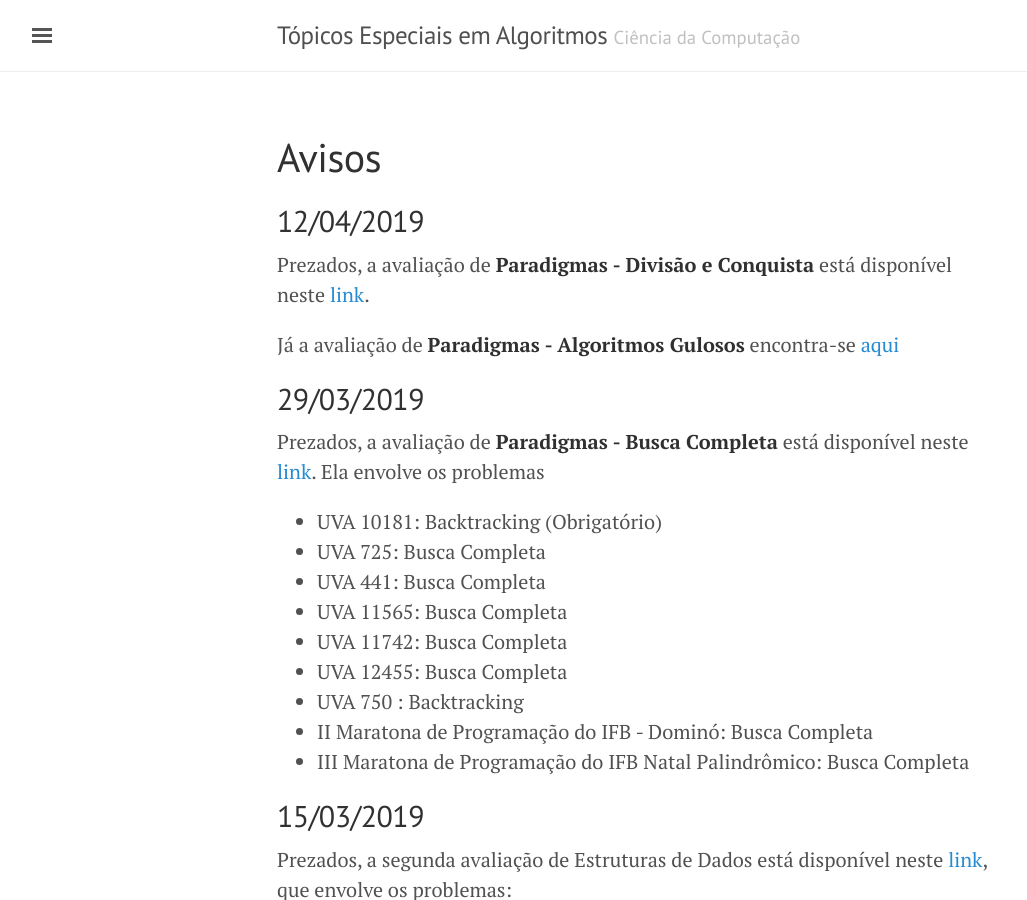
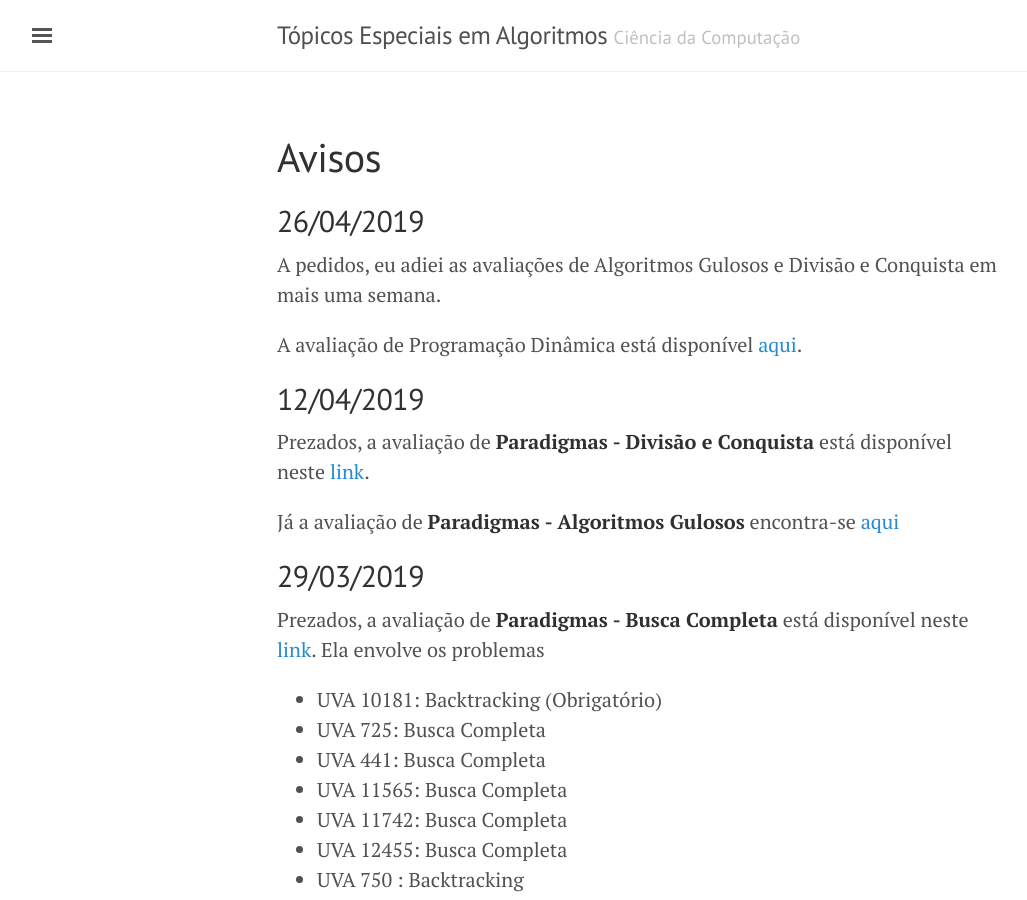
Before and after one commit to danielsaad/TEA-BCC-IFB, a Jekyll site: the page built from index.md, in a window 1280 px wide and 900 px high. Shown: the whole window, without its empty margins (3-1030 px from the left). Built offline with Jekyll 4.4.1, drawn with Linux system fonts in a browser that asks for light colours.

Commit message:
Adicionando contest de PD

```diff
--- a/index.md
+++ b/index.md
@@ -4,6 +4,12 @@ title: Home
 ---
 
 # Avisos
+
+## 26/04/2019
+
+A pedidos, eu adiei as avaliações de Algoritmos Gulosos e Divisão e Conquista em mais uma semana.
+
+A avaliação de Programação Dinâmica está disponível [aqui](https://a2oj.com/contest?ID=39529).
 
 ## 12/04/2019
 
```
